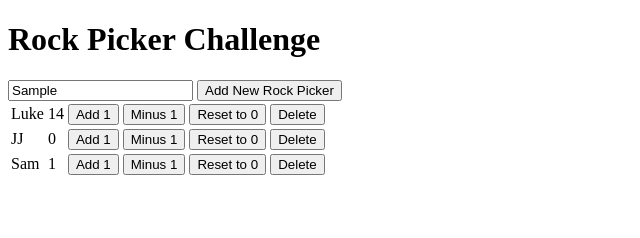
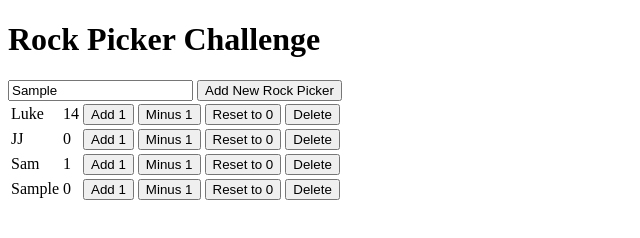
Before and after one commit to marifelangeles/rock-picker-challenge, a plain HTML site: page index.html in a window 1280 px wide. Both pictures are taken after typing "Sample" into the empty fields and a click on the button "Add New Rock Picker". Shown: the whole page, without its empty margins (0-640 px from the left). Drawn offline with Linux system fonts and the light colour scheme.

Commit message:
add new player to DOM

```diff
--- a/client.js
+++ b/client.js
@@ -1,5 +1,27 @@
 $(document).ready(docReady);
 
+function addRockPicker(){
+    console.log('in addRockPicker');
+
+    // on add new picker, get name
+    let name = $('#nameInput').val();
+    console.log('input:', name);
+
+    // append on rockPickerTable
+    $('#rockPickerTable').append(`
+            <tr class="playerRow">
+                <td class="name">${name}</td>
+                <td class="score"><span class="numberOfRocks">0</span></td>
+                <td><button class="addButton">Add 1</button></td>
+                <td><button class="minusButton">Minus 1</button></td>
+                <td><button class="resetButton">Reset to 0</button></td>
+                <td><button class="deleteButton">Delete</button></td>
+            </tr>
+    `);
+} // end addRockPicker
+
 function docReady() {
+    // add new picker
+    $('#addRockPickerButton').on('click', addRockPicker);
 
 } // end docReady
--- a/index.html
+++ b/index.html
@@ -14,7 +14,7 @@
     </div>
 
     <div id="inputDiv">
-        <input type="text" placeholder="name">
+        <input type="text" placeholder="name" id="nameInput">
         <button id="addRockPickerButton">Add New Rock Picker</button>
     </div>
 
```
Also changed, not shown: process.txt (added).
